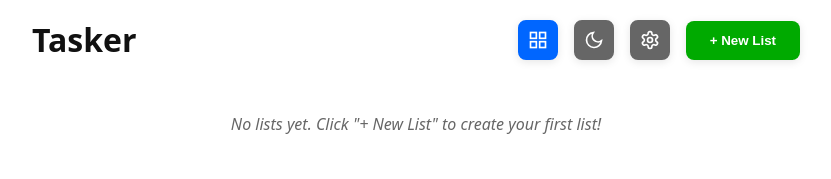
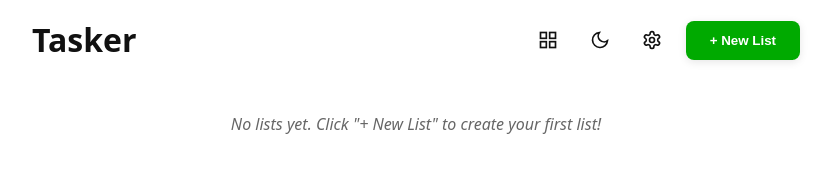
Before and after one commit to zdenman/tasker, a website: page index.html in a window 1280 px wide. Shown: the whole page, without its empty margins (224-1055 px from the left). Drawn offline with Linux system fonts and the light colour scheme.

Commit message:
style(buttons): update button styles to use minimal design
Remove background colors and borders from toggle buttons, using only color changes and scale transforms for hover effects. This creates a cleaner, more modern look that better fits the current design system.

```diff
--- a/style.css
+++ b/style.css
@@ -86,9 +86,9 @@ h1 {
 }
 
 .view-toggle-btn {
-  background: var(--accent);
-  color: white;
-  border: 2px solid var(--accent);
+  background: none;
+  color: var(--fg);
+  border: none;
   padding: 0.5rem;
   border-radius: var(--radius);
   cursor: pointer;
@@ -96,20 +96,17 @@ h1 {
   display: flex;
   align-items: center;
   justify-content: center;
-  box-shadow: var(--shadow);
 }
 
 .view-toggle-btn:hover {
-  background: #0052cc;
-  border-color: #0052cc;
-  transform: translateY(-2px);
-  box-shadow: var(--shadow-hover);
+  color: var(--accent);
+  transform: scale(1.1);
 }
 
 .theme-toggle-btn {
-  background: #666;
-  color: white;
-  border: 2px solid #666;
+  background: none;
+  color: var(--fg);
+  border: none;
   padding: 0.5rem;
   border-radius: var(--radius);
   cursor: pointer;
@@ -117,20 +114,17 @@ h1 {
   display: flex;
   align-items: center;
   justify-content: center;
-  box-shadow: var(--shadow);
 }
 
 .theme-toggle-btn:hover {
-  background: #555;
-  border-color: #555;
-  transform: translateY(-2px);
-  box-shadow: var(--shadow-hover);
+  color: var(--accent);
+  transform: scale(1.1);
 }
 
 .settings-btn {
-  background: #666;
-  color: white;
-  border: 2px solid #666;
+  background: none;
+  color: var(--fg);
+  border: none;
   padding: 0.5rem;
   border-radius: var(--radius);
   cursor: pointer;
@@ -138,14 +132,11 @@ h1 {
   display: flex;
   align-items: center;
   justify-content: center;
-  box-shadow: var(--shadow);
 }
 
 .settings-btn:hover {
-  background: #555;
-  border-color: #555;
-  transform: translateY(-2px);
-  box-shadow: var(--shadow-hover);
+  color: var(--accent);
+  transform: scale(1.1);
 }
 
 .lists-container {
```
